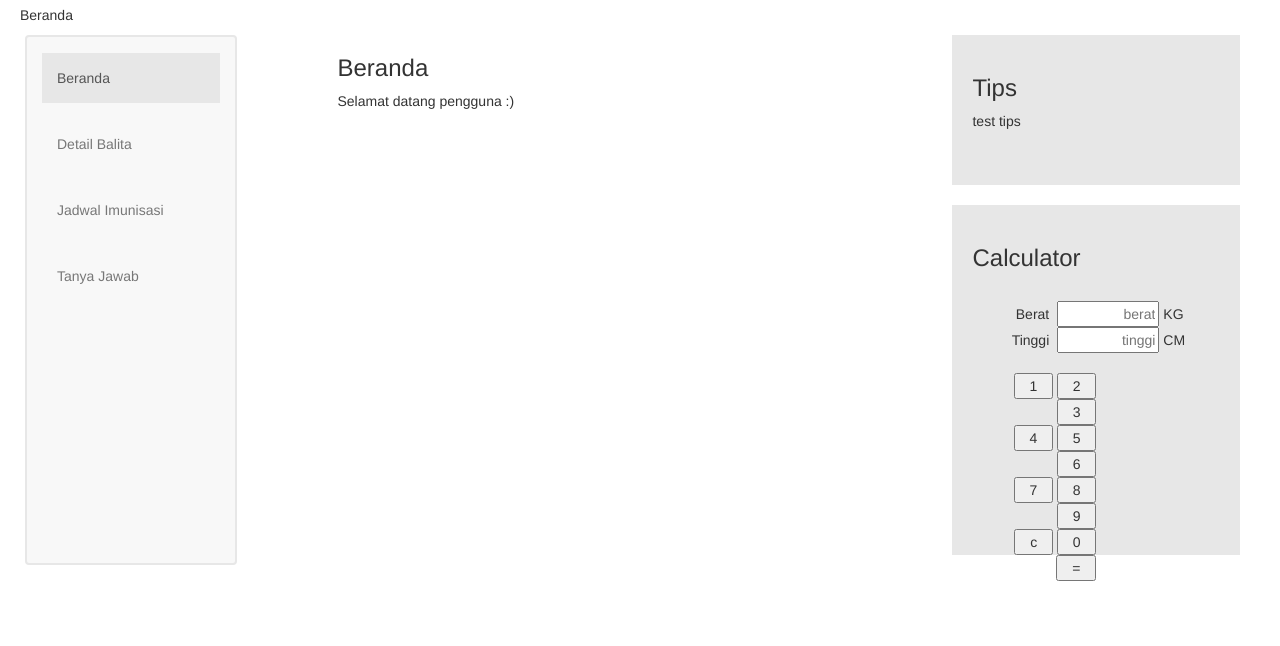
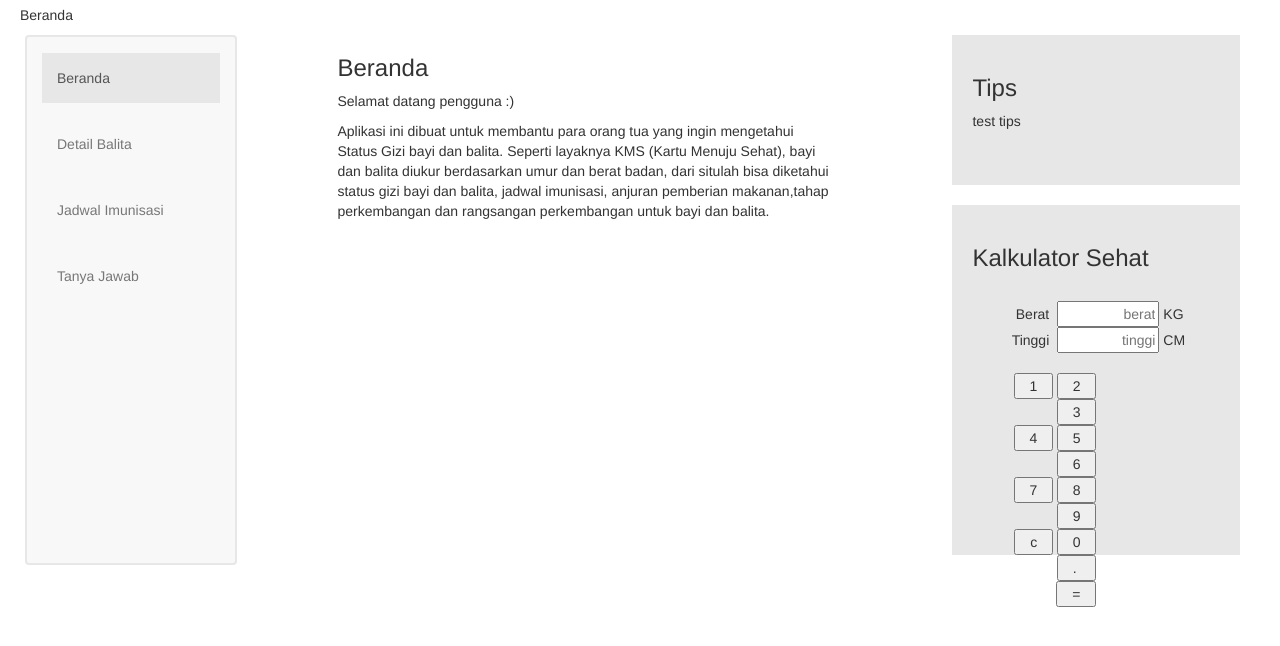
Before and after one commit to santensuru/KMS, a CodeIgniter app: page /beranda in a window 1280 px wide. Shown: the part 65-711 px from the top of the page. Run offline with CodeIgniter, Linux system fonts and the light colour scheme.

Commit message:
baru beranda yang aku rubah dikit

```diff
--- a/application/config/autoload.php
+++ b/application/config/autoload.php
@@ -52,7 +52,7 @@ $autoload['packages'] = array();
 |	$autoload['libraries'] = array('database', 'session', 'xmlrpc');
 */
 
-$autoload['libraries'] = array('database', 'form_validation');
+$autoload['libraries'] = array('form_validation');
 
 
 /*
--- a/application/config/database.php
+++ b/application/config/database.php
@@ -49,7 +49,7 @@ $active_group = 'default';
 $active_record = TRUE;
 
 $db['default']['hostname'] = 'localhost';
-$db['default']['username'] = '';
+$db['default']['username'] = 'root';
 $db['default']['password'] = '';
 $db['default']['database'] = '';
 $db['default']['dbdriver'] = 'mysql';
--- a/application/views/beranda_view.php
+++ b/application/views/beranda_view.php
@@ -2,6 +2,7 @@
 				<div class="col-md-5">
 					<h3>Beranda</h3>
 					<p>Selamat datang <?=$user?> :)</p>
+					<p>Aplikasi ini dibuat untuk membantu para orang tua yang ingin mengetahui Status Gizi bayi dan balita. Seperti layaknya KMS (Kartu Menuju Sehat), bayi dan balita diukur berdasarkan umur dan berat badan, dari situlah bisa diketahui status gizi bayi dan balita, jadwal imunisasi, anjuran pemberian makanan,tahap perkembangan dan rangsangan perkembangan untuk bayi dan balita.</p>
 				</div>
 				<!-- space -->
 				<div class="col-md-1">
@@ -17,7 +18,7 @@
 					</div>
 					<!-- calculator -->
 					<div id="calc">
-						<h3>Calculator</h3>
+						<h3>Kalkulator Sehat</h3>
 						<form name="calc" class="form form-horizontal">
 							<table border="0">
 								<tr>
@@ -73,8 +74,10 @@
 										<br>
 										<input type="button" name="clear" value="  c  " onclick="doCalc('c')">
 										<input type="button" name="zero"  value="  0  " onclick="doCalc(0)">
-										<input type="button" name="doit"  value="  =  " onclick="doCalc('=')">
+										<input type="button" name="point" value="  .   " onclick="doCalc('.')">
 										<!-- <input type="button" name="div"   value="  /  " onclick="calc.input.value += ' / '"> -->
+										<br>
+										<input type="button" name="point"  value="  =  " onclick="doCalc('=')">
 										<br>
 									</td>
 									<td width="50%" style="text-align: center">
@@ -166,6 +169,8 @@
 											// 	document.getElementById("Weight").value = eval(document.getElementById("Weight").value);
 											if (e == "c")
 												document.getElementById("Weight").value = "";
+											if (e == ".")
+												document.getElementById("Weight").value += e;
 										}
 										else if (val == "Height") {
 											if (e >= "0" && e <= "9")
@@ -174,6 +179,8 @@
 											// 	document.getElementById("Height").value = eval(document.getElementById("Height").value);
 											if (e == "c")
 												document.getElementById("Height").value = "";
+											if (e == ".")
+												document.getElementById("Height").value += e;
 										}
 										//  else if (val == "Age") {
 										// 	if (e >= "0" && e <= "9")
```
